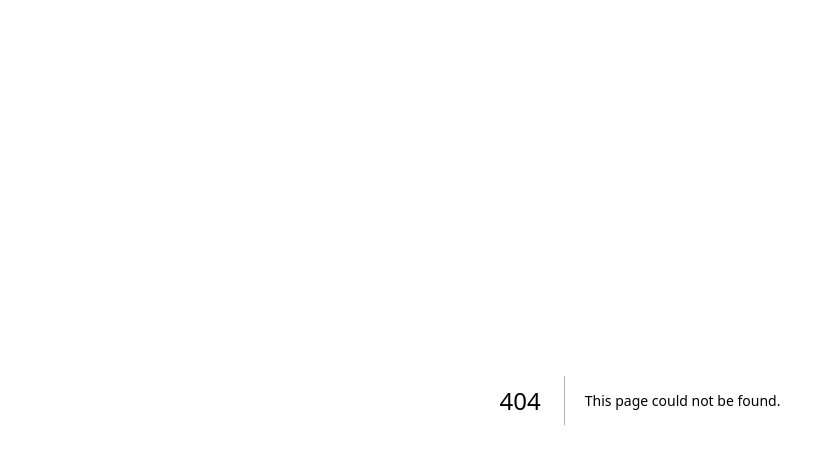
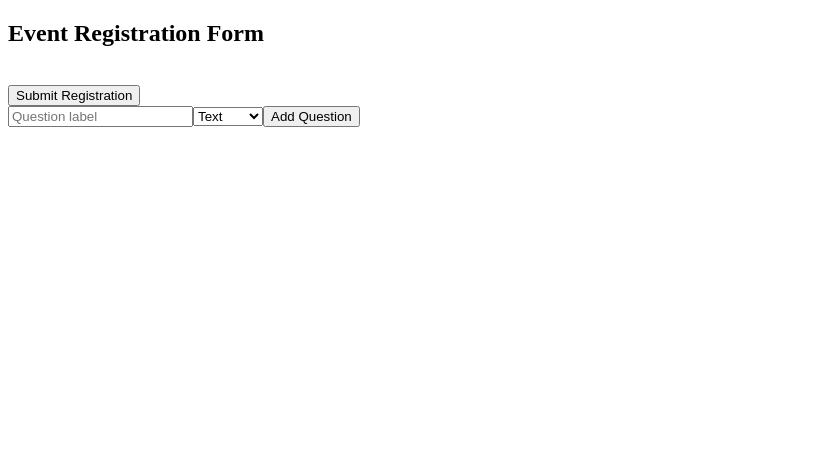
Before and after one commit to Jain2003/event-hub, a Next.js app in the folder nextjs-app/: page /form in a window 1280 px wide. Before the commit this address had no page. Shown: the top 464 px of the page, without its empty margins (0-835 px from the left). Built offline with nearby package versions, Linux system fonts and the light colour scheme.

Commit message:
Form logic

```diff
--- /dev/null
+++ b/nextjs-app/pages/form.js
@@ -0,0 +1,57 @@
+import { useState } from 'react';
+
+export default function RegistrationForm() {
+  const [questions, setQuestions] = useState([]);
+  const [newQuestion, setNewQuestion] = useState({ label: '', type: 'text' });
+
+  const addQuestion = () => {
+    setQuestions([...questions, newQuestion]);
+    setNewQuestion({ label: '', type: 'text' });
+  };
+
+  const handleSubmit = (event) => {
+    event.preventDefault();
+    // Process form submission here
+    console.log('Submitted form data:', questions);
+  };
+
+  return (
+    <div>
+      <h2>Event Registration Form</h2>
+
+      {/* Display added questions and inputs */}
+      <form onSubmit={handleSubmit}>
+        {questions.map((question, index) => (
+          <div key={index}>
+            <label>{question.label}</label><br></br>
+            <input type={question.type} name={question.label} required />
+            <br></br>
+          </div>
+        ))}
+        <br></br>
+        <button type="submit">Submit Registration</button>
+      </form>
+
+        {/* Form to add a new question */}
+      <div>
+        <input
+          type="text"
+          placeholder="Question label"
+          value={newQuestion.label}
+          onChange={(e) => setNewQuestion({ ...newQuestion, label: e.target.value })}
+        />
+        <select
+          value={newQuestion.type}
+          onChange={(e) => setNewQuestion({ ...newQuestion, type: e.target.value })}
+        >
+          <option value="text">Text</option>
+          <option value="email">Email</option>
+          <option value="number">Number</option>
+          <option value="date">Date</option>
+        </select>
+        <button onClick={addQuestion}>Add Question</button>
+      </div>
+
+    </div>
+  );
+}
```
